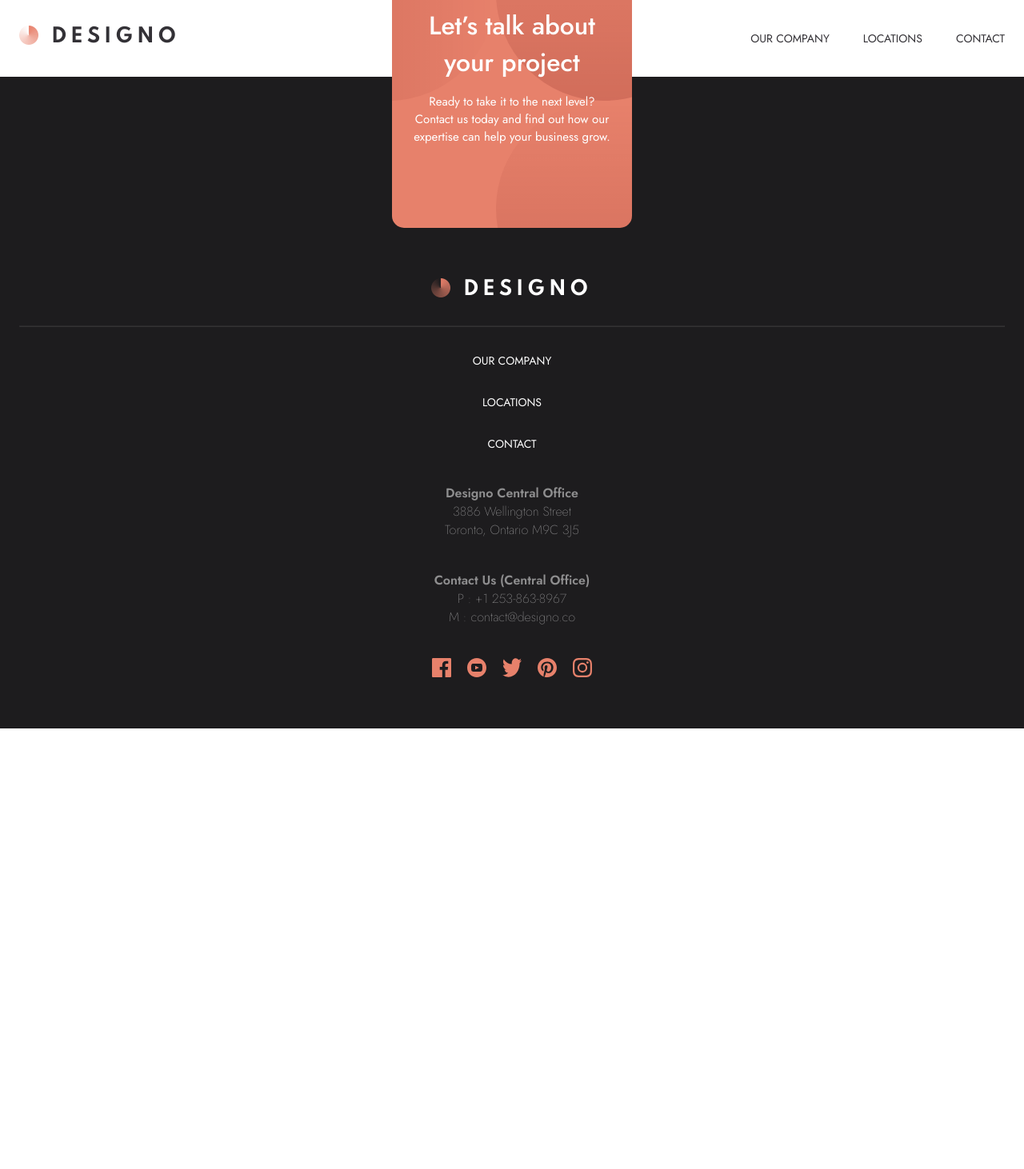
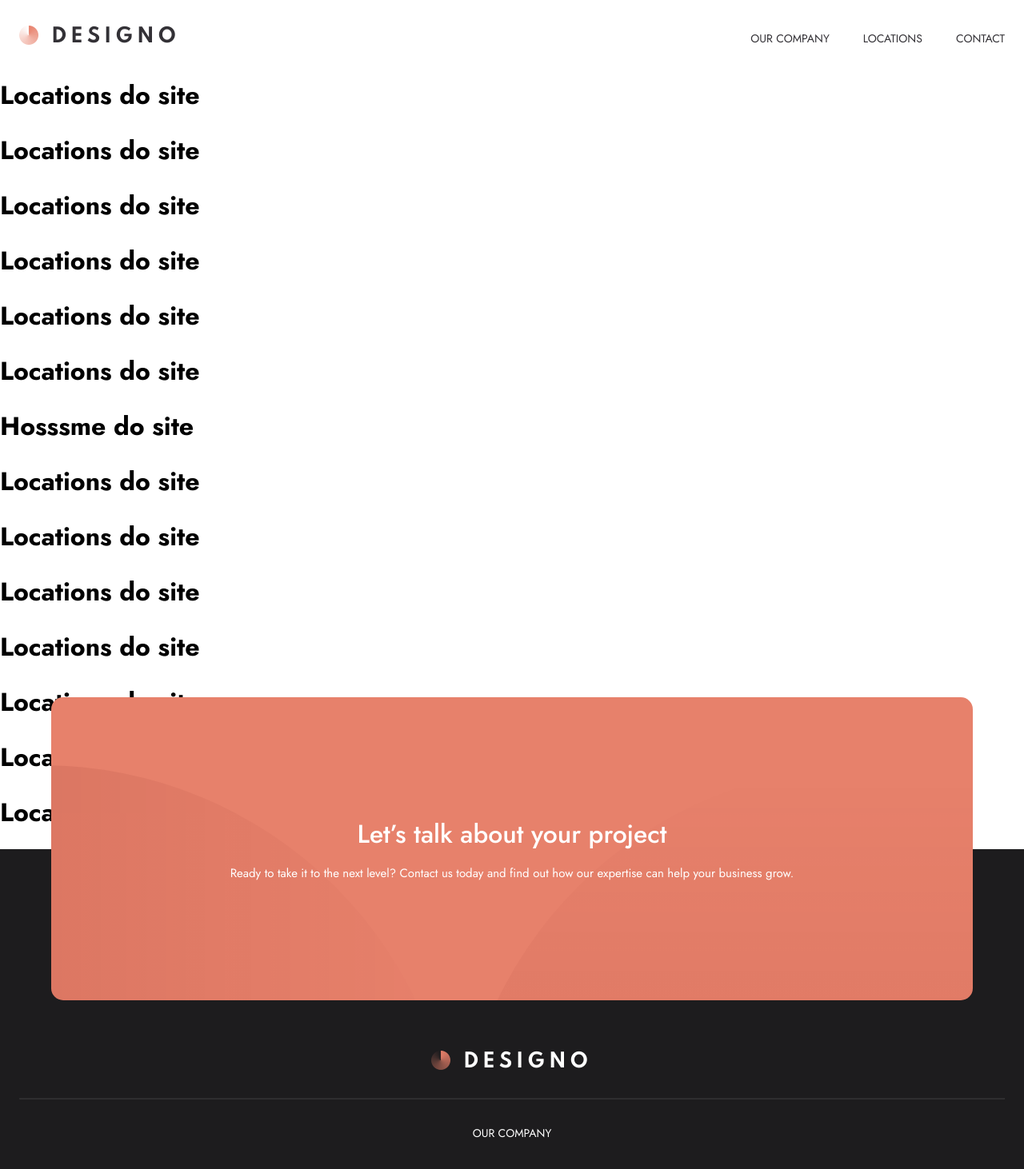
Before and after one commit to jvictorPS/Website_Designo, a React (Vite) app: page /Locations in a window 1280 px wide. Shown: the top 1462 px of the page at 80% size. Before the commit the page ends 911 px from the top, so only its background shows below. Built offline with nearby package versions, Linux system fonts and the light colour scheme.

Commit message:
teste deploy

```diff
--- a/src/components/organism/Footer/style.js
+++ b/src/components/organism/Footer/style.js
@@ -20,7 +20,7 @@ export const ContainerContact = styled.section`
     flex-direction: column;
     align-items: center;
     justify-content: center;
-    width: 300px;
+    width: 90%;
     height: 379px;
     background: #E7816B;
     border-radius: 15px;
@@ -28,13 +28,10 @@ export const ContainerContact = styled.section`
     top: -190px;
     background-image: url(${BackgroundMobile});
     background-size: 270%;
-    background-position: -410px -50px;
+    background-position: 80% -5%;
     background-repeat: no-repeat;
-
     color: #FFF;
     padding: 0 24px;
-
-
 
     h4 {
         font-size: 32px;
--- a/src/pages/About/index.jsx
+++ b/src/pages/About/index.jsx
@@ -1,5 +1,35 @@
 export default function About() {
     return (
-        <></>
+        <>
+
+        <h1>About do site</h1>
+        <br />
+        <h1>About do site</h1>
+        <br />
+        <h1>About do site</h1>
+        <br />
+        <h1>About do site</h1>
+        <br />
+        <h1>About do site</h1>
+        <br />
+        <h1>About do site</h1>
+        <br />
+        <h1>Hosssme do site</h1>
+        <br />
+        <h1>About do site</h1>
+        <br />
+        <h1>About do site</h1>
+        <br />
+        <h1>About do site</h1>
+        <br />
+        <h1>About do site</h1>
+        <br />
+        <h1>About do site</h1>
+        <br />
+        <h1>About do site</h1>
+        <br />
+        <h1>About do site</h1>
+        <br />
+        </>
     )
 }
--- a/src/pages/Locations/index.jsx
+++ b/src/pages/Locations/index.jsx
@@ -1,5 +1,35 @@
 export default function Locations() {
     return (
-        <></>
+        <>
+
+        <h1>Locations do site</h1>
+        <br />
+        <h1>Locations do site</h1>
+        <br />
+        <h1>Locations do site</h1>
+        <br />
+        <h1>Locations do site</h1>
+        <br />
+        <h1>Locations do site</h1>
+        <br />
+        <h1>Locations do site</h1>
+        <br />
+        <h1>Hosssme do site</h1>
+        <br />
+        <h1>Locations do site</h1>
+        <br />
+        <h1>Locations do site</h1>
+        <br />
+        <h1>Locations do site</h1>
+        <br />
+        <h1>Locations do site</h1>
+        <br />
+        <h1>Locations do site</h1>
+        <br />
+        <h1>Locations do site</h1>
+        <br />
+        <h1>Locations do site</h1>
+        <br />
+        </>
     )
 }
```
